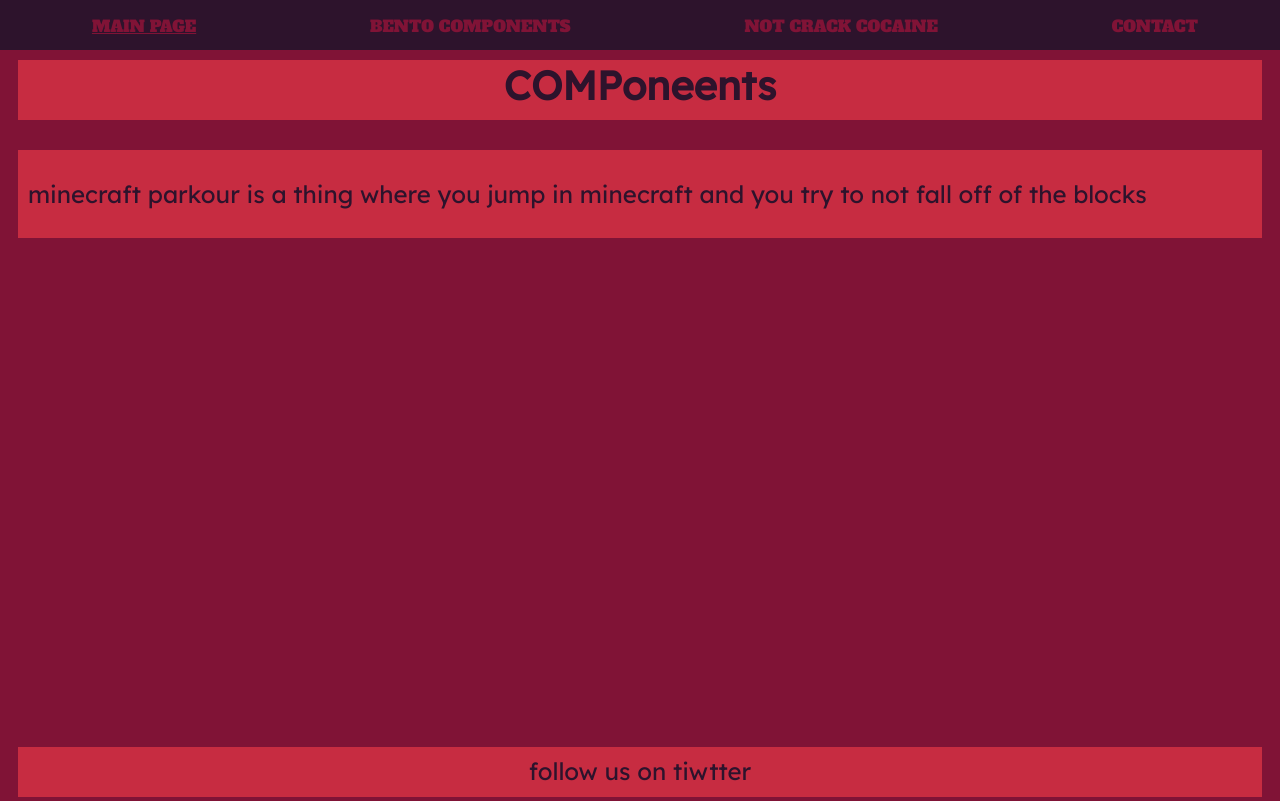
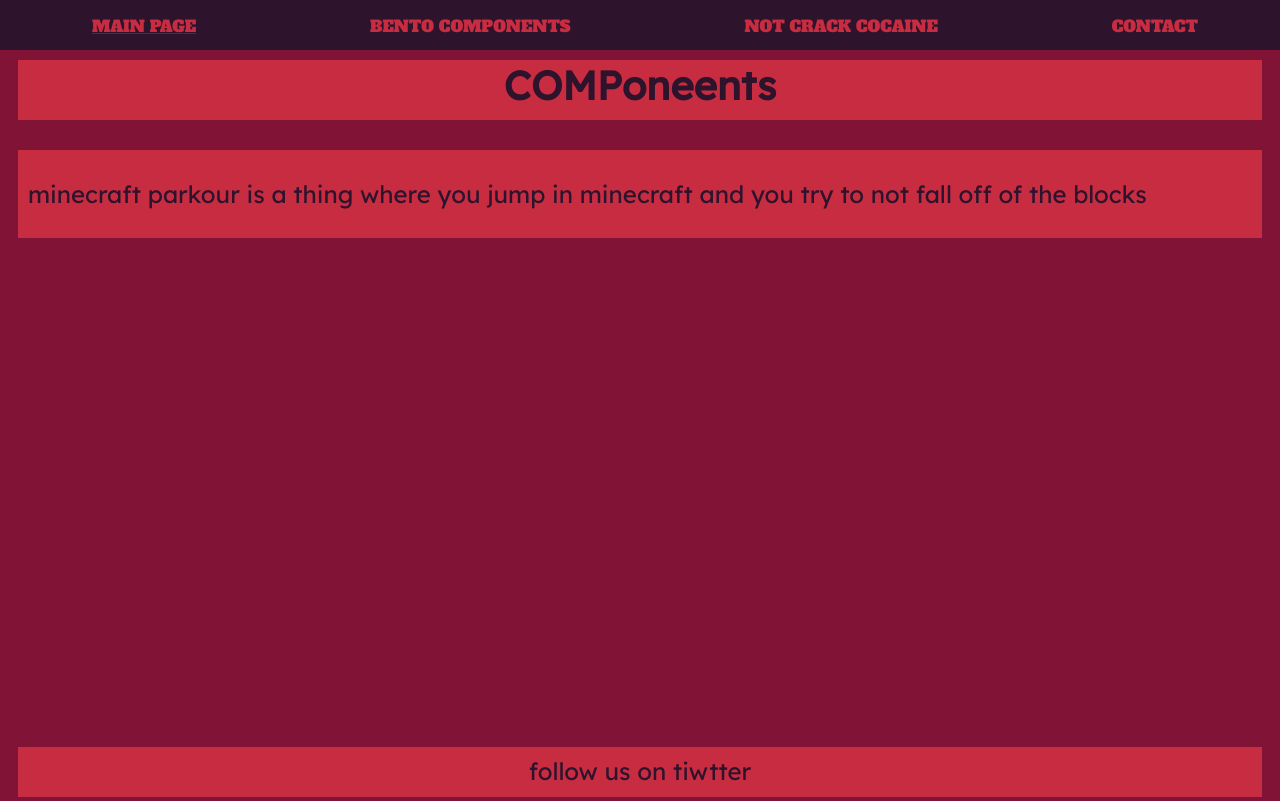
Before and after one commit to thog10million/oliver-and-ethans-web-design-project, a plain HTML site: page components.html in a window 1280 px wide. Drawn offline with Linux system fonts and the light colour scheme.

Commit message:
Update components.html

```diff
--- a/components.html
+++ b/components.html
@@ -71,7 +71,7 @@
     position: relative;
     top: 5px;
     left: 5px;
-    color: #801336;
+    color: #c72c41;
   }
 
   #header {
```
